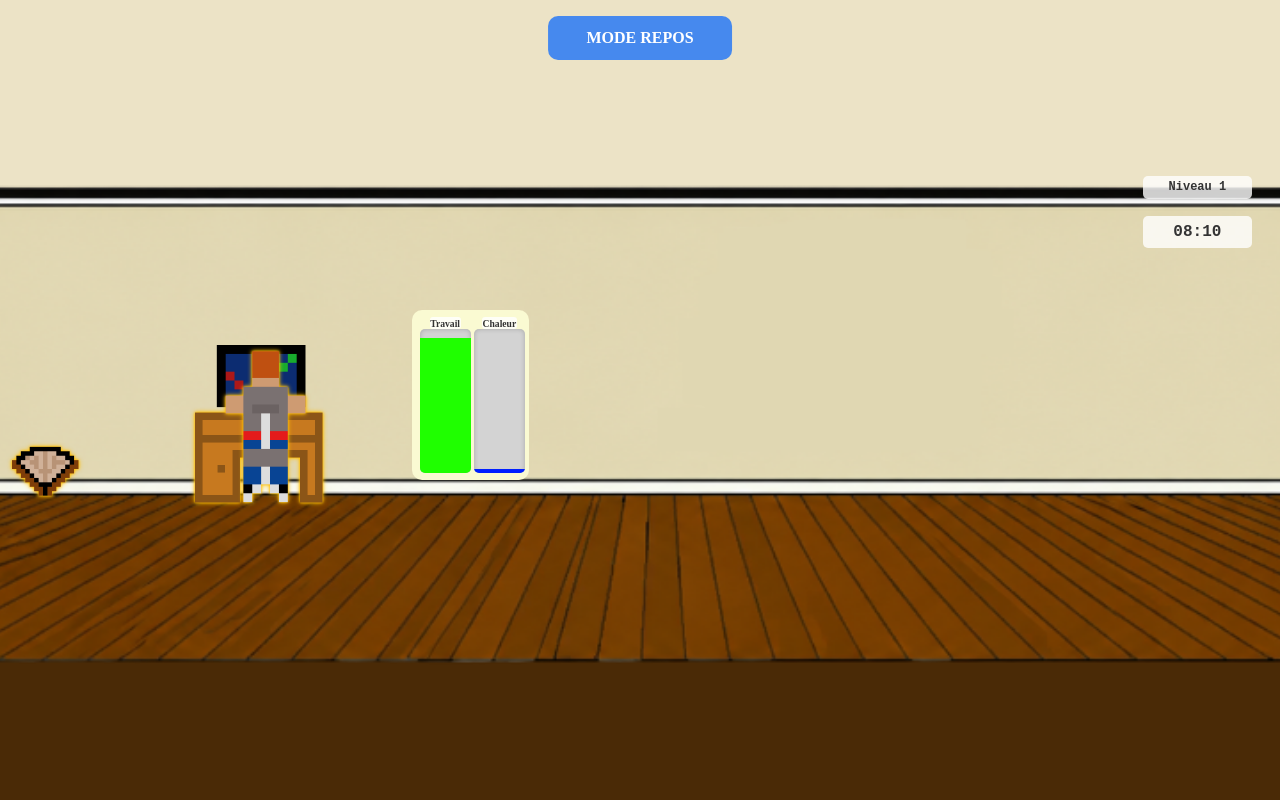
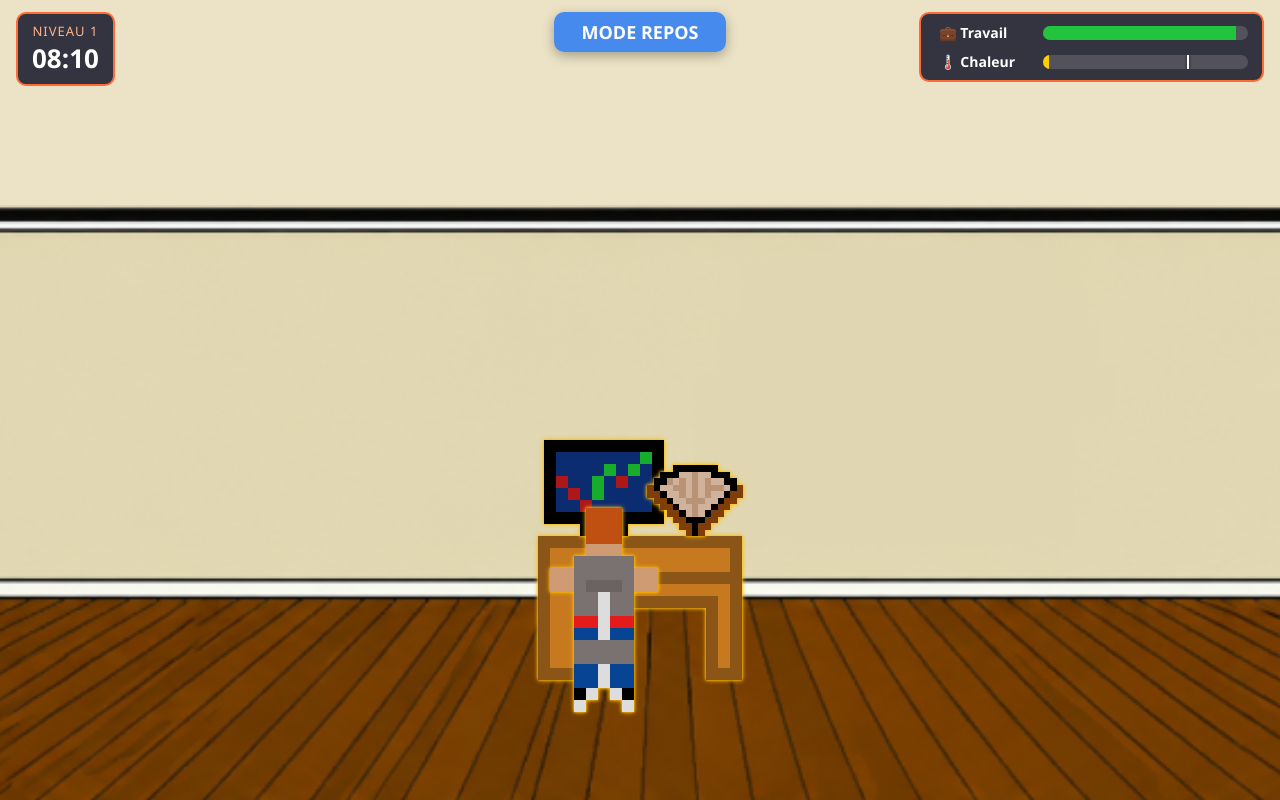
Before and after one commit to FaresCherif/heatwave, a plain HTML site: page index.html in a window 1280 px wide. Both pictures are taken after a click on the button "DÉMARRER". Drawn offline with Linux system fonts and the light colour scheme.

Commit message:
scene enhancement

```diff
--- a/index.html
+++ b/index.html
@@ -21,9 +21,33 @@
 
 </head>
 <body>
-    <div id="workModeIndicator" class="active" data-mode="idle">
-        MODE REPOS
-        <div id="alternateIndicator"></div>
+    <!-- Interface fixe en haut de l'écran -->
+    <div class="hud">
+        <div class="hud-info">
+            <div class="level-label"></div>
+            <div class="clock">08:00</div>
+        </div>
+
+        <div id="workModeIndicator" class="active" data-mode="idle">
+            MODE REPOS
+            <div id="alternateIndicator"></div>
+        </div>
+
+        <div class="bars-container">
+            <div class="stat-bar">
+                <label>💼 Travail</label>
+                <div class="bar-bg">
+                    <div class="work-bar-fill"></div>
+                </div>
+            </div>
+            <div class="stat-bar">
+                <label>🌡️ Chaleur</label>
+                <div class="bar-bg">
+                    <div class="heat-bar-fill"></div>
+                    <div class="heat-threshold"></div>
+                </div>
+            </div>
+        </div>
     </div>
 
     <div class="room">
@@ -62,28 +86,11 @@
                 </div>
             </div>
 
-            <div class="bars-container">
-                <div class="stat-bar-vertical">
-                    <label>Travail</label>
-                    <div class="bar-bg">
-                        <div class="work-bar-fill"></div>
-                    </div>
-                </div>
-                <div class="stat-bar-vertical">
-                    <label>Chaleur</label>
-                    <div class="bar-bg">
-                        <div class="heat-bar-fill"></div>
-                    </div>
-                </div>
-            </div>
-
-            <div class="level-label"></div>
-            <div class="clock"></div>
-            <img src="src/images/background.png"/>
-            <div class="bureau"><img src="src/images/simpledesk.png"/></div>
-            <div class="computer"><img src="src/images/computer.png"/></div>
-            <div class="joueur"><img src="src/images/user.png"></div>
-            <div class="handfan"><img src="src/images/handfan.png"></div>
+            <img class="decor" src="src/images/background.png"/>
+            <div class="sprite bureau"><img src="src/images/simpledesk.png"/></div>
+            <div class="sprite computer"><img src="src/images/computer.png"/></div>
+            <div class="sprite handfan"><img src="src/images/handfan.png"></div>
+            <div class="sprite joueur"><img src="src/images/user.png"></div>
         </div>
     </div>
 </body>
--- a/src/scriptEffects.js
+++ b/src/scriptEffects.js
@@ -40,7 +40,7 @@ function playEffect(element, className) {
 
 // Met en avant les zones du mode actif
 function updateZoneHighlight() {
-    document.querySelectorAll('.bureau, .joueur').forEach(function(zone) {
+    document.querySelectorAll('.bureau, .joueur, .computer').forEach(function(zone) {
         zone.classList.toggle('selected', currentMode === 'work');
     });
 
@@ -52,7 +52,7 @@ function workEffect(amount, overheated) {
     // Texte orange en surchauffe pour montrer que le gain est réduit
     showFloatingText(`+${amount}`, document.querySelector('.joueur'), overheated ? 'slow' : 'gain');
     playEffect(document.querySelector('.joueur'), 'typing');
-    playEffect(document.querySelector('.work-bar-fill').closest('.stat-bar-vertical'), 'bump');
+    playEffect(document.querySelector('.work-bar-fill').closest('.stat-bar'), 'bump');
 }
 
 function coolEffect(amount, direction) {
@@ -61,7 +61,7 @@ function coolEffect(amount, direction) {
     showFloatingText(`-${amount}°`, handfan, 'cool');
     handfan.classList.remove('fan-left', 'fan-right');
     playEffect(handfan, direction === 'left' ? 'fan-left' : 'fan-right');
-    playEffect(document.querySelector('.heat-bar-fill').closest('.stat-bar-vertical'), 'bump');
+    playEffect(document.querySelector('.heat-bar-fill').closest('.stat-bar'), 'bump');
 }
 
 // Mauvaise flèche : l'alternance n'est pas respectée
--- a/src/scriptInteraction.js
+++ b/src/scriptInteraction.js
@@ -26,7 +26,8 @@ function spawnBubble() {
     const bubble = document.createElement('button');
     bubble.type = 'button';
     bubble.className = 'task-bubble';
-    bubble.innerHTML = `<span class="bubble-check">✓</span><span class="bubble-timer">${config.lifetime}s</span>`;
+    bubble.title = 'Appel urgent : cliquez pour répondre';
+    bubble.innerHTML = '<img class="bubble-icon" src="src/images/phone.png" alt="Téléphone">';
 
     // Position dans la partie visible du décor (les bords peuvent être rognés)
     const rect = background.getBoundingClientRect();
@@ -35,8 +36,11 @@ function spawnBubble() {
     const visibleWidth = 100 - 2 * visibleLeft;
     const visibleHeight = 100 - 2 * visibleTop;
 
-    const left = visibleLeft + visibleWidth * (0.15 + Math.random() * 0.7);
-    const top = visibleTop + visibleHeight * (0.15 + Math.random() * 0.7);
+    // À gauche ou à droite du poste de travail (centre de l'écran), jamais dessus
+    const side = Math.random() < 0.5 ? 0.08 : 0.72;
+    const left = visibleLeft + visibleWidth * (side + Math.random() * 0.2);
+    // Pas trop haut pour ne pas passer sous l'interface du haut
+    const top = visibleTop + visibleHeight * (0.3 + Math.random() * 0.55);
     bubble.style.left = `${left}%`;
     bubble.style.top = `${top}%`;
 
@@ -53,14 +57,17 @@ function spawnBubble() {
 
     background.appendChild(bubble);
     activeBubbles.push({ element: bubble, timeLeft: config.lifetime });
+    // Lancer l'anneau après l'affichage pour que la transition démarre
+    requestAnimationFrame(function() {
+        updateBubbleDisplay(bubble, config.lifetime);
+    });
     scheduleNextBubble();
 }
 
+// Anneau de compte à rebours : proportion du temps restant
 function updateBubbleDisplay(bubble, timeLeft) {
-    const timer = bubble.querySelector('.bubble-timer');
-    if (timer) {
-        timer.textContent = `${timeLeft}s`;
-    }
+    const lifetime = getCurrentLevel().bubbles.lifetime;
+    bubble.style.setProperty('--progress', Math.max(0, timeLeft - 1) / lifetime);
 }
 
 function removeBubble(bubbleElement) {
@@ -164,7 +171,8 @@ function updateModeIndicator() {
         indicator.setAttribute('data-mode', currentMode);
         document.getElementById('alternateIndicator').classList.remove('active');
     } else {
-        indicator.innerHTML = `MODE ${currentMode.toUpperCase()}<div id="alternateIndicator"></div>`;
+        const modeNames = { work: 'TRAVAIL', cool: 'VENTILATION' };
+        indicator.innerHTML = `MODE ${modeNames[currentMode]}<div id="alternateIndicator"></div>`;
         indicator.classList.add('active');
         indicator.setAttribute('data-mode', currentMode);
         const alternateIndicator = document.getElementById('alternateIndicator');
@@ -197,6 +205,7 @@ function initializeGameEvents() {
 
     const bureau = document.querySelector('.bureau');
     const joueur = document.querySelector('.joueur');
+    const computer = document.querySelector('.computer');
     const handfan = document.querySelector('.handfan');
     const pauseMenu = document.getElementById('pauseMenu');
     const alternateIndicator = document.getElementById('alternateIndicator');
@@ -218,6 +227,11 @@ function initializeGameEvents() {
         updateModeIndicator();
     });
 
+    computer.addEventListener('click', function() {
+        currentMode = 'work';
+        updateModeIndicator();
+    });
+
     handfan.addEventListener('click', function() {
         currentMode = 'cool';
         lastArrowKey = null;  // Réinitialiser l'alternance
@@ -226,7 +240,7 @@ function initializeGameEvents() {
 
     // Quitter le mode en cliquant sur le background
     document.querySelector('.background').addEventListener('click', function(e) {
-        if (!e.target.closest('.bureau') && !e.target.closest('.joueur') && !e.target.closest('.handfan') ) {
+        if (!e.target.closest('.sprite')) {
             currentMode = 'idle';
             updateModeIndicator();
         }
--- a/src/scrpitBar.js
+++ b/src/scrpitBar.js
@@ -2,14 +2,17 @@ function updateBars() {
     const workBar = document.querySelector('.work-bar-fill');
     const heatBar = document.querySelector('.heat-bar-fill');
 
-    workBar.style.height = workLevel + '%';
+    workBar.style.width = workLevel + '%';
     workBar.style.backgroundColor = getBarColor(workLevel, 'work');
 
-    heatBar.style.height = heatLevel + '%';
+    heatBar.style.width = heatLevel + '%';
     heatBar.style.backgroundColor = getBarColor(heatLevel, 'heat');
 
+    // Placer le trait du seuil de surchauffe
+    document.querySelector('.heat-threshold').style.left = getCurrentLevel().overheatThreshold + '%';
+
     // Signaler la surchauffe sur la colonne Chaleur
-    heatBar.closest('.stat-bar-vertical').classList.toggle('overheat', isOverheated());
+    heatBar.closest('.stat-bar').classList.toggle('overheat', isOverheated());
 }
 
 function isOverheated() {
@@ -19,13 +22,11 @@ function isOverheated() {
 
 function getBarColor(level, type) {
     if (type === 'work') {
-        // 100% = vert, 0% = rouge
-        const hue = level * 1.2; // 120 = vert, 0 = rouge
-        return `hsl(${hue}, 100%, 50%)`;
+        // Vert, puis rouge quand le travail devient critique
+        return level <= 25 ? 'hsl(0, 85%, 50%)' : 'hsl(130, 70%, 45%)';
     } else if (type === 'heat') {
-        // 0% = bleu, 100% = rouge
-        // Bleu = 240°, Rouge = 0°
-        const hue = 240 - (level * 2.4);
+        // 0% = jaune, 100% = rouge (jamais vert : pas de confusion avec le travail)
+        const hue = 50 - (level * 0.5);
         return `hsl(${hue}, 100%, 50%)`;
     }
 }
--- a/src/styles/stylesheet.css
+++ b/src/styles/stylesheet.css
@@ -1,5 +1,11 @@
 body {
     margin: 0;
+    /* Police unique pour tout le jeu */
+    font-family: 'Segoe UI', Tahoma, Verdana, sans-serif;
+}
+
+button {
+    font-family: inherit;
 }
 
 .room {
@@ -22,136 +28,130 @@ body {
     background: linear-gradient(to bottom, #ece3c6 50%, #4a2a06 50%);
 }
 
-.room .background > img {
-    width: 100%;
-    height: 100%;
-    object-fit: cover;
+.room .background > img.decor {
+    /* Cadrage sur la pièce : on ne garde que la bande y=60..414 de background.png (800x543),
+       pour que le parquet descende jusqu'en bas de l'écran */
+    position: absolute;
+    width: 127.12%;
+    height: 153.39%;
+    left: -13.56%;
+    top: -16.95%;
     z-index: 0;
 }
 
-.room .bureau,
-.room .joueur,
-.room .handfan,
-.room .computer {
+/* Sprites : les PNG font 320x320 avec beaucoup de vide autour du dessin.
+   Le conteneur prend la taille du dessin seul (zone cliquable précise),
+   l'image est agrandie et décalée pour que le dessin remplisse le conteneur.
+   --x0 / --y0 : coin haut-gauche du dessin dans le PNG, --cw / --ch : sa taille. */
+.room .sprite {
     position: absolute;
 }
 
-.room .bureau img,
-.room .joueur img,
-.room .handfan img,
-.room .computer img {
-    width: 100%;
-    height: 100%;
-    object-fit: contain;
+.room .sprite img {
+    position: absolute;
+    width: calc(100% * 320 / var(--cw));
+    height: calc(100% * 320 / var(--ch));
+    left: calc(-100% * var(--x0) / var(--cw));
+    top: calc(-100% * var(--y0) / var(--ch));
+    pointer-events: none;        /* Le clic se fait sur le conteneur */
+    image-rendering: pixelated;  /* Sprites pixel art nets, sans flou */
 }
 
-.room .bureau{
-    left: 24%;
-    top: 60%;
-    height: 30%;  /* Adapter selon votre besoin */
-    width: auto;
+/* Placement de la scène (en % du décor 16:9) : poste de travail centré */
+.room .bureau {
+    --x0: 60; --y0: 70; --cw: 170; --ch: 120;
+    left: 42.83%;
+    top: 67%;
+    width: 14.34%;
+    height: 18%;
     z-index: 1;
-    transform: translate(-50%, -50%);
 }
 
-.room .joueur,
-.room .computer{
-    height: 40%;
+.room .computer {
+    --x0: 100; --y0: 80; --cw: 100; --ch: 80;
+    left: 43.28%;
+    top: 55%;
+    width: 8.44%;
+    height: 12%;
     z-index: 2;
 }
 
-.room .joueur{
-    left: 14%;
-    bottom: 25%;
-    width: 20%;
+.room .handfan {
+    --x0: 90; --y0: 110; --cw: 150; --ch: 110;
+    left: 50.5%;
+    top: 58.2%;
+    width: 6.75%;
+    height: 8.8%;
+    z-index: 3;
 }
 
-.room .computer{
-    left: 14%;
-    bottom: 28%;
-    width: 20%;
+.room .joueur {
+    --x0: 110; --y0: 60; --cw: 90; --ch: 170;
+    left: 43.7%;
+    top: 63.5%;
+    width: 7.59%;
+    height: 25.5%;
+    z-index: 4;
 }
 
-.room .handfan{
-    z-index: 1;
-    bottom: 32%;
-    left: 3%;
-    width: 10%;
-}
-
-
-
-.room .clock {
-    position: absolute;
-    top: 27%;
-    /* (100% - 100vw) / 2 = largeur rognée de chaque côté */
-    right: max(4%, calc((100% - 100vw) / 2 + 2%));
-    z-index: 10;
-    font-size: 100%;
-    font-weight: bold;
-    color: #333;
-    font-family: 'Courier New', monospace;
-    background: rgba(255, 255, 255, 0.8);
-    padding: 0.5% 1%;
-    border-radius: 5px;
-    min-width: 80px;
-    text-align: center;
-}
-
-.room .level-label {
-    position: absolute;
-    top: 22%;
-    /* (100% - 100vw) / 2 = largeur rognée de chaque côté */
-    right: max(4%, calc((100% - 100vw) / 2 + 2%));
-    z-index: 10;
-    font-size: 75%;
-    font-weight: bold;
-    color: #333;
-    font-family: 'Courier New', monospace;
-    background: rgba(255, 255, 255, 0.8);
-    padding: 0.3% 1%;
-    border-radius: 5px;
-    min-width: 80px;
-    text-align: center;
-}
-
-.room .level-label:empty {
-    display: none;
+/* Appel urgent : téléphone qui sonne, avec un anneau de compte à rebours */
+@property --progress {
+    syntax: '<number>';
+    inherits: false;
+    initial-value: 1;
 }
 
 .task-bubble {
     position: absolute;
-    z-index: 5;
-    width: 72px;
-    height: 72px;
+    z-index: 12;
+    width: clamp(56px, 5vw, 84px);
+    aspect-ratio: 1;
+    padding: 0;
     border: none;
     border-radius: 50%;
-    display: flex;
-    flex-direction: column;
-    align-items: center;
-    justify-content: center;
-    gap: 2px;
-    background: linear-gradient(135deg, #fff4b8, #ffd166);
-    color: #8a4b00;
-    font-weight: bold;
-    box-shadow: 0 6px 16px rgba(0, 0, 0, 0.2);
     cursor: pointer;
     transform: translate(-50%, -50%);
+    /* Anneau : la part orange diminue avec le temps restant */
+    background: conic-gradient(#ff6b35 calc(var(--progress) * 360deg), rgba(0, 0, 0, 0.25) 0);
+    transition: --progress 1s linear;
+    box-shadow: 0 6px 16px rgba(0, 0, 0, 0.35);
+}
+
+/* Disque blanc au centre de l'anneau */
+.task-bubble::before {
+    content: '';
+    position: absolute;
+    inset: 12%;
+    border-radius: 50%;
+    background: #fff;
 }
 
 .task-bubble:hover {
-    transform: translate(-50%, -50%) scale(1.04);
+    transform: translate(-50%, -50%) scale(1.08);
 }
 
-.task-bubble .bubble-check {
-    font-size: 20px;
+.task-bubble .bubble-icon {
+    position: relative;
+    width: 50%;
+    image-rendering: pixelated;
+    animation: phone-ring 0.6s ease-in-out infinite;
 }
 
-.task-bubble .bubble-timer {
-    font-size: 12px;
+@keyframes phone-ring {
+    0%, 50%, 100% { transform: rotate(0); }
+    10%, 30%      { transform: rotate(-15deg); }
+    20%, 40%      { transform: rotate(15deg); }
 }
 
 .task-bubble.burst {
-    background: linear-gradient(135deg, #ff7b7b, #ff4d4d);
-    color: white;
+    background: #ff4d4d;
 }
+
+.task-bubble.burst::before {
+    background: #ff4d4d;
+}
+
+.task-bubble.burst span {
+    position: relative;
+    font-size: 150%;
+}
--- a/src/styles/stylesheet_bars.css
+++ b/src/styles/stylesheet_bars.css
@@ -1,59 +1,105 @@
-.room .bars-container {
-    position: absolute;
-    bottom: 40%;
-    left: 34%;
-    z-index: 10;
-    display: flex;
-    gap: 3%;
-    align-items: flex-end;
-    background-color: lightgoldenrodyellow;
-    padding: 0.5%;
-    border-radius: 10px;
+/* Interface fixe en haut de l'écran : infos | mode | barres */
+.hud {
+    position: fixed;
+    top: 0;
+    left: 0;
+    right: 0;
+    z-index: 50;  /* Sous les menus (100 et 1000) */
+    display: grid;
+    grid-template-columns: 1fr auto 1fr;
+    align-items: start;
+    gap: 16px;
+    padding: 12px 16px;
+    pointer-events: none;
 }
 
-.room .stat-bar-vertical {
+/* Panneaux du HUD : même style que les menus */
+.hud-info,
+.bars-container {
+    background: rgba(20, 20, 40, 0.85);
+    border: 2px solid #ff6b35;
+    border-radius: 10px;
+    color: #fff;
+    padding: 8px 14px;
+}
+
+.hud-info {
+    justify-self: start;
+    text-align: center;
+}
+
+.level-label {
+    font-size: 13px;
+    color: #ffb38a;
+    text-transform: uppercase;
+    letter-spacing: 1px;
+}
+
+.level-label:empty {
+    display: none;
+}
+
+.clock {
+    font-size: 26px;
+    font-weight: bold;
+    font-variant-numeric: tabular-nums;  /* Chiffres de même largeur */
+}
+
+.bars-container {
+    justify-self: end;
     display: flex;
     flex-direction: column;
-    align-items: center;
-    gap: 1%;
+    gap: 8px;
 }
 
-.room .stat-bar-vertical label {
-    font-weight: bold;
-    font-size: 60%;
-    color: #333;
-    background: rgba(255, 255, 255, 0.8);
-    padding: 0.5% 1.5%;
-    border-radius: 3px;
-    min-width: 10%;
-    text-align: center;
-    order: -1;
+.stat-bar {
+    display: flex;
+    align-items: center;
+    gap: 10px;
 }
 
-.room .bar-bg {
-    width: 4vw;             /* Largeur responsive */
-    height: 18vh;           /* Hauteur responsive (viewport) */
-    background: #d3d3d3;
-    border-radius: 5px;
+.stat-bar label {
+    width: 90px;
+    font-size: 14px;
+    font-weight: bold;
+    padding: 1px 4px;
+    border-radius: 4px;
+}
+
+.bar-bg {
+    width: clamp(110px, 16vw, 260px);
+    height: 14px;
+    background: rgba(255, 255, 255, 0.15);
+    border-radius: 7px;
     overflow: hidden;
     position: relative;
-    box-shadow: inset 0 0 5px rgba(0,0,0,0.2);
 }
 
-.room .work-bar-fill {
+.work-bar-fill,
+.heat-bar-fill {
     position: absolute;
-    bottom: 0;
+    top: 0;
     left: 0;
-    width: 100%;
     height: 100%;
-    transition: height 0.3s ease, background-color 0.3s ease;
+    transition: width 0.3s ease, background-color 0.3s ease;
 }
 
-.room .heat-bar-fill {
+.work-bar-fill {
+    width: 100%;
+    background: hsl(130, 70%, 45%);  /* Avant le premier updateBars() */
+}
+
+.heat-bar-fill {
+    width: 0%;
+}
+
+/* Trait du seuil de surchauffe (position définie par le niveau) */
+.heat-threshold {
     position: absolute;
-    bottom: 0;
-    left: 0;
-    width: 100%;
-    height: 0%;
-    transition: height 0.3s ease, background-color 0.3s ease;
+    top: 0;
+    width: 2px;
+    height: 100%;
+    background: #fff;
+    box-shadow: 0 0 3px rgba(0, 0, 0, 0.8);
+    pointer-events: none;
 }
--- a/src/styles/stylesheet_effects.css
+++ b/src/styles/stylesheet_effects.css
@@ -18,6 +18,7 @@
 
 .room .bureau img,
 .room .joueur img,
+.room .computer img,
 .room .handfan img {
     filter: drop-shadow(0 0 calc(var(--zone-glow) / 2) #ffbe00) drop-shadow(0 0 var(--zone-glow) #ffbe00);
 }
@@ -25,13 +26,15 @@
 /* Survol : halo blanc plus fort */
 .room .bureau:hover img,
 .room .joueur:hover img,
+.room .computer:hover img,
 .room .handfan:hover img {
     filter: drop-shadow(0 0 12px #fff) brightness(1.1);
 }
 
 /* Zone du mode actif : halo fixe de la couleur du mode */
 .room .bureau.selected img,
-.room .joueur.selected img {
+.room .joueur.selected img,
+.room .computer.selected img {
     filter: drop-shadow(0 0 8px rgba(255, 60, 60, 0.9));
 }
 
@@ -82,7 +85,7 @@
 
 /* Action éventail : il bascule dans le sens de la flèche */
 .room .handfan img {
-    transform-origin: bottom center;
+    transform-origin: 52% 68%;  /* Pied de l'éventail dans le PNG */
 }
 
 .room .handfan.fan-left img {
@@ -101,18 +104,18 @@
     50% { transform: rotate(20deg); }
 }
 
-/* Barre qui réagit quand elle change : toute la colonne (texte + barre) bouge ensemble */
-.room .stat-bar-vertical.bump {
+/* Barre qui réagit quand elle change : toute la ligne (texte + barre) bouge ensemble */
+.stat-bar.bump {
     animation: bar-bump 0.25s ease-out;
-    transform-origin: bottom center;
+    transform-origin: right center;
 }
 
-.room .stat-bar-vertical.bump .bar-bg {
+.stat-bar.bump .bar-bg {
     animation: bar-glow 0.25s ease-out;
 }
 
 @keyframes bar-bump {
-    50% { transform: scale(1.06); }
+    50% { transform: scale(1.04); }
 }
 
 @keyframes bar-glow {
@@ -124,7 +127,6 @@
     position: absolute;
     z-index: 20;
     transform: translate(-50%, -50%);
-    font-family: 'Courier New', monospace;
     font-size: 120%;
     font-weight: bold;
     text-shadow: 0 0 3px #000, 0 0 6px #000;
@@ -145,7 +147,7 @@
 }
 
 /* Surchauffe : l'étiquette Chaleur clignote en rouge */
-.room .stat-bar-vertical.overheat label {
+.stat-bar.overheat label {
     animation: overheat-blink 0.8s ease-in-out infinite;
 }
 
--- a/src/styles/stylesheet_work.css
+++ b/src/styles/stylesheet_work.css
@@ -1,19 +1,15 @@
+/* Indicateur de mode, au centre du HUD */
 #workModeIndicator {
-    position: absolute;
-    top: 2%;
-    left: 50%;
-    transform: translateX(-50%);
     background: rgba(255, 0, 0, 0);
     color: #fff;
-    padding: 1% 3%;
+    padding: 8px 28px;
     border-radius: 10px;
-    font-size: 100%;
+    font-size: 18px;
     font-weight: bold;
     opacity: 0;
     transition: opacity 0.3s ease, background 0.3s ease;
-    z-index: 11;
     text-align: center;
-
+    box-shadow: 0 4px 12px rgba(0, 0, 0, 0.3);
 }
 
 #workModeIndicator.active {
@@ -35,6 +31,7 @@
 
 .room .bureau,
 .room .joueur,
+.room .computer,
 .room .handfan {
     cursor: pointer;
 }
```
